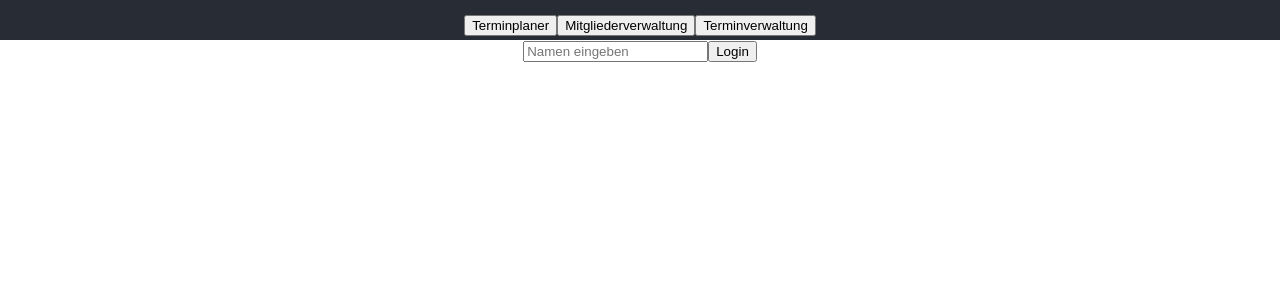
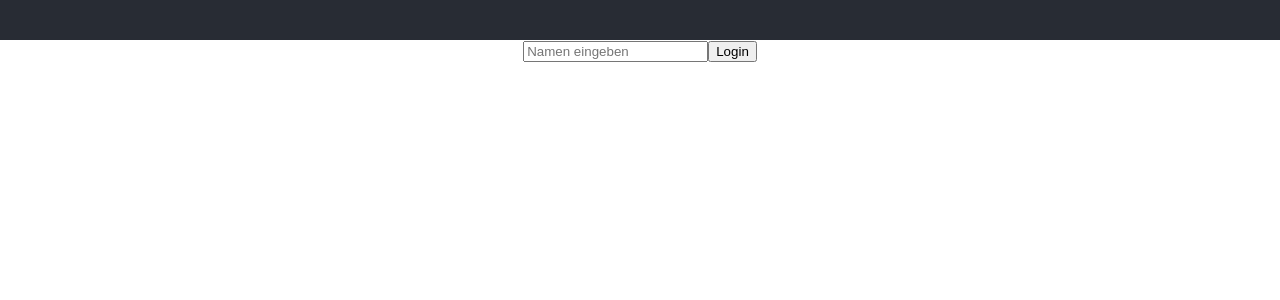
Before and after one commit to Tritolium/spz_planner, a React (Create React App) app: page / in a window 1280 px wide. Shown: the top 300 px of the page. Built offline with nearby package versions, Linux system fonts and the light colour scheme.

Commit message:
show authlevel

```diff
--- a/src/App.js
+++ b/src/App.js
@@ -15,6 +15,7 @@ const App = () => {
     const [view, setView] = useState(0)
     const [api_token, setApi_Token] = useState()
     const [fullname, setFullname] = useState("")
+    const [auth_level, setAuth_level] = useState(0)
 
     useEffect(() => {
         let token = cookies.get('api_token')
@@ -26,6 +27,7 @@ const App = () => {
                 if(res.status === 200){
                     res.json().then((json) => {
                         setFullname(json.Forename + " " + json.Surname)
+                        setAuth_level(json.Auth_level)
                         setView(0)
                     })
                 }
@@ -70,9 +72,9 @@ const App = () => {
             <header className="App-header">
                 <div>{fullname}</div>
                 <nav>
-                    <button type='button' id='main_button_0' onClick={navigate}>Terminplaner</button>
-                    <button type='button' id='main_button_1' onClick={navigate}>Mitgliederverwaltung</button>
-                    <button type='button' id='main_button_2' onClick={navigate}>Terminverwaltung</button>
+                    {auth_level > 0 ? <button type='button' id='main_button_0' onClick={navigate}>Terminplaner</button> : <></>}
+                    {auth_level > 1 ? <button type='button' id='main_button_1' onClick={navigate}>Mitgliederverwaltung</button> : <></>}
+                    {auth_level > 2 ? <button type='button' id='main_button_2' onClick={navigate}>Terminverwaltung</button> : <></>}
                 </nav>
             </header>
             <View view={view} sendLogin={sendLogin} fullname={fullname} api_token={api_token}/>
```
Also changed, not shown: 1 other file (tests, documents, lock files or other folders).
